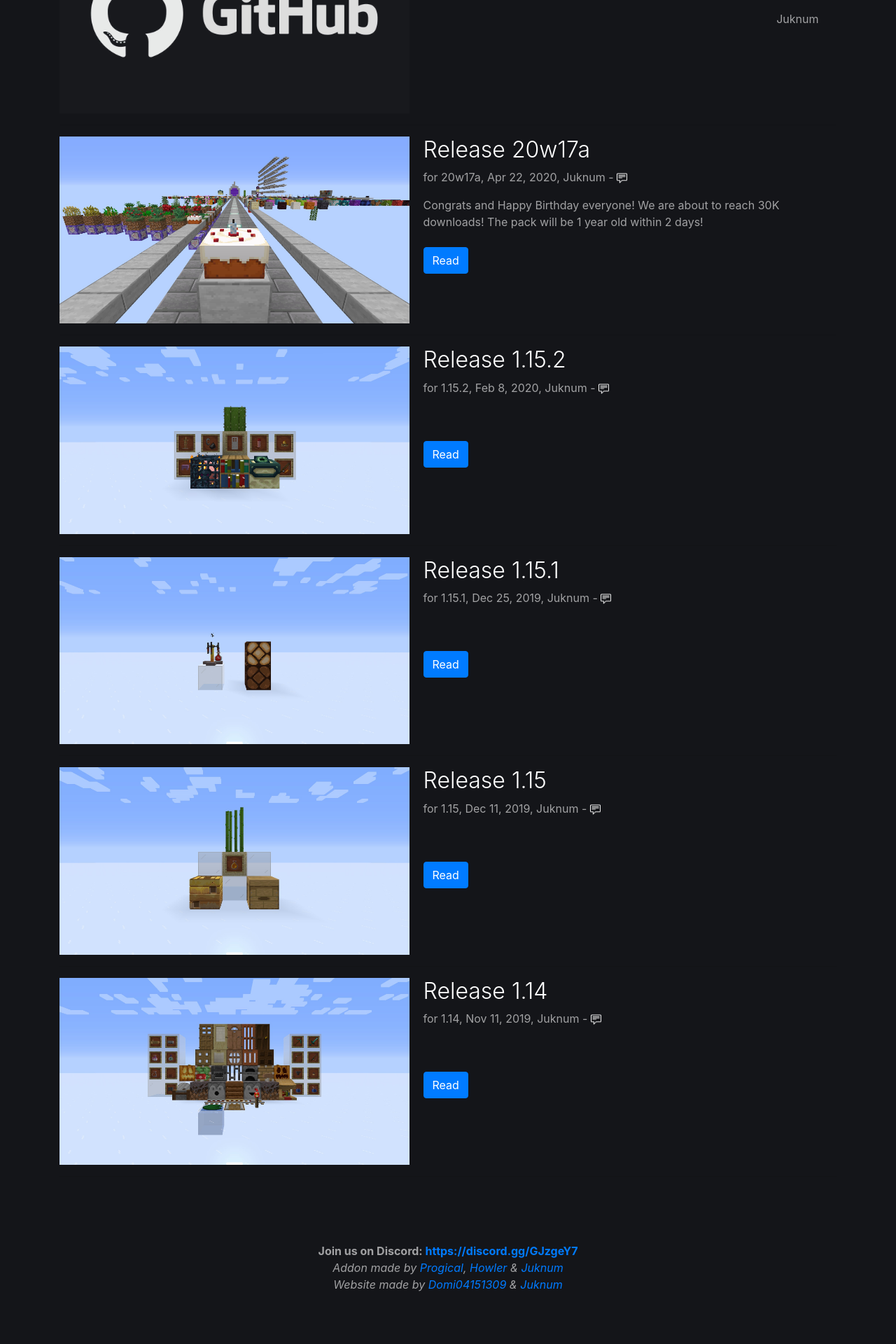
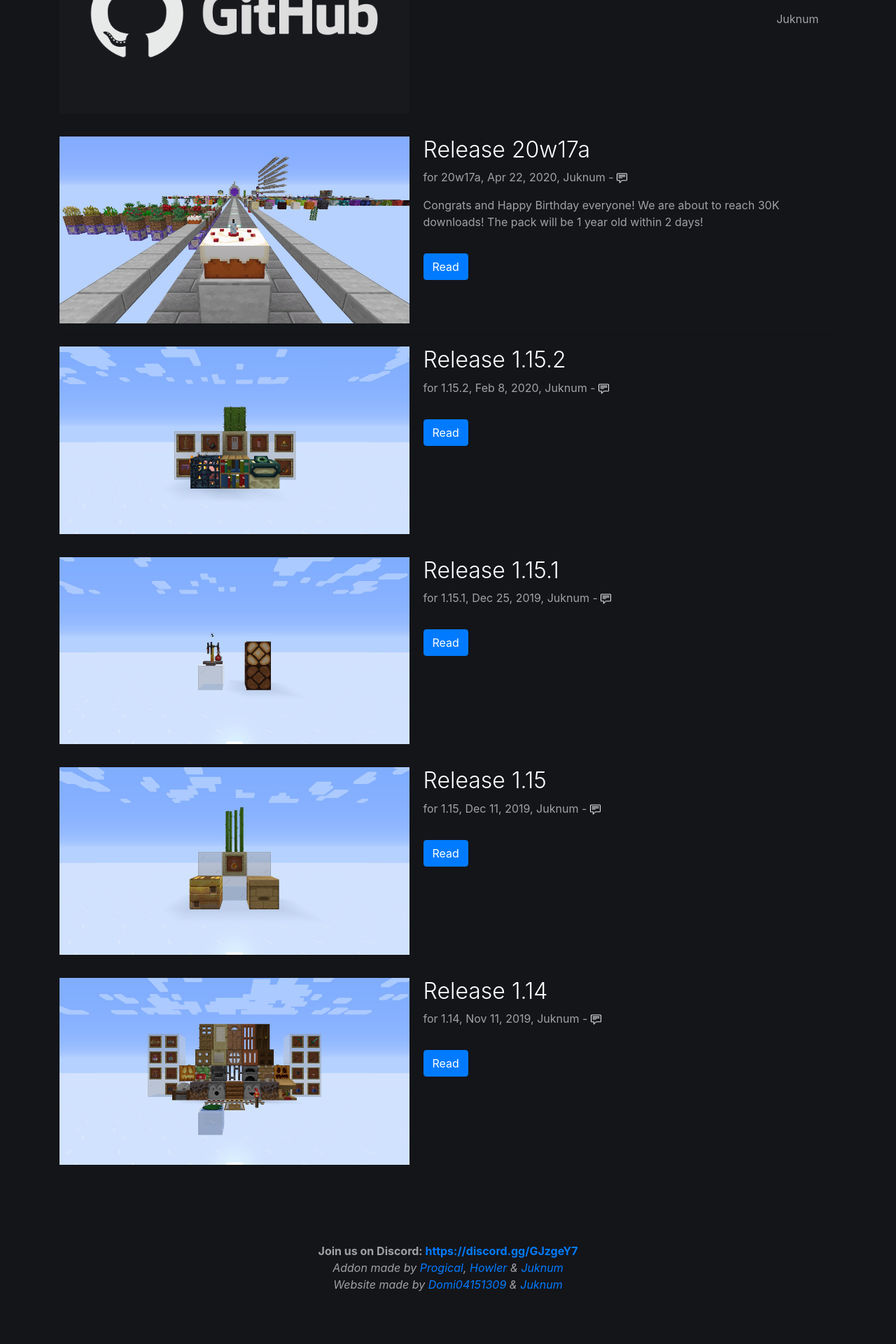
Before and after one commit to Faithful3D/Website, a Jekyll site: the page built from index.html, in a window 1280 px wide. Shown: the part 817-2737 px from the top of the page at 70% size. Built offline with Jekyll 4.4.1, drawn with Linux system fonts in a browser that asks for light colours; nearby versions of some CDN libraries; comment, search, counter and statistics services are not loaded.

Commit message:
tweak if condition

```diff
--- a/index.html
+++ b/index.html
@@ -97,10 +97,9 @@
         <a href="{{ article.url }}#disqus_thread" data-disqus-identifier="{{ article.id }}"></a>
       </p>
       <p>
-        {% if article.text != "" %}
+        {% if "{{ article.text }}" != "" %}
           {{ article.text }}
-          <br>
-          <br>
+          <hr>
         {% endif %}
         <a class="btn btn-primary" href="{{ article.url }}">Read</a>
       </p>
```
